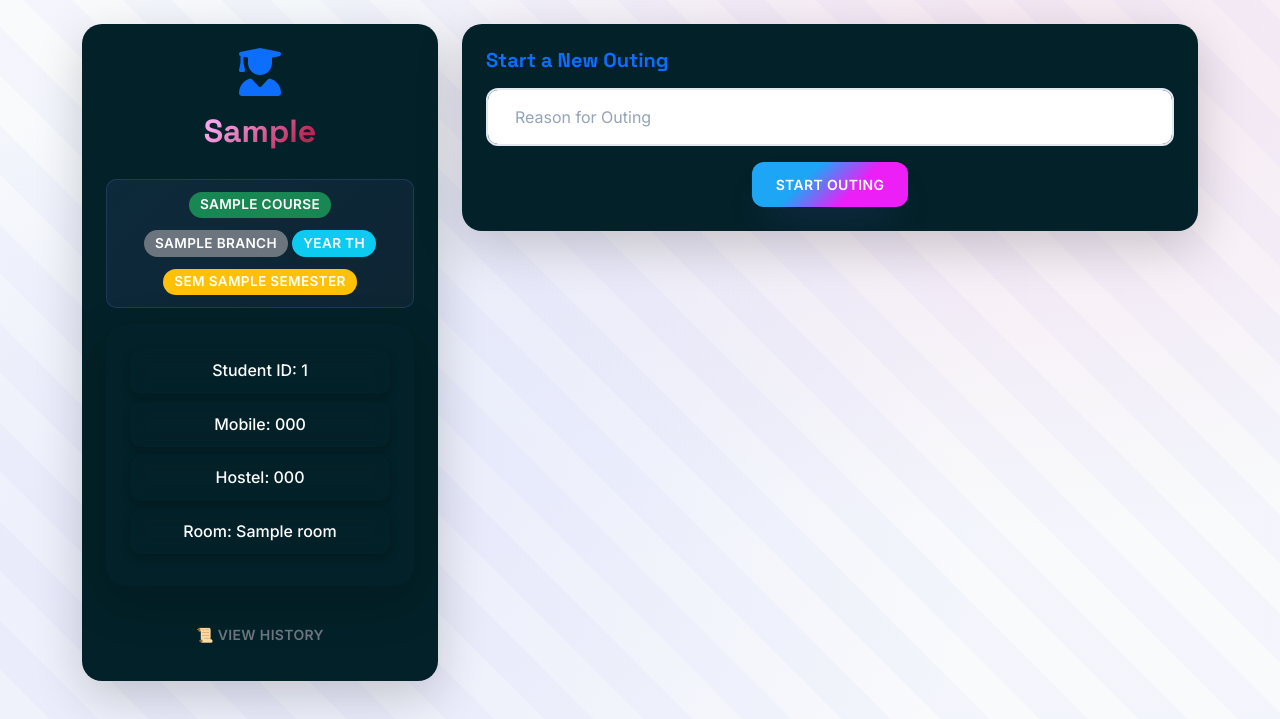
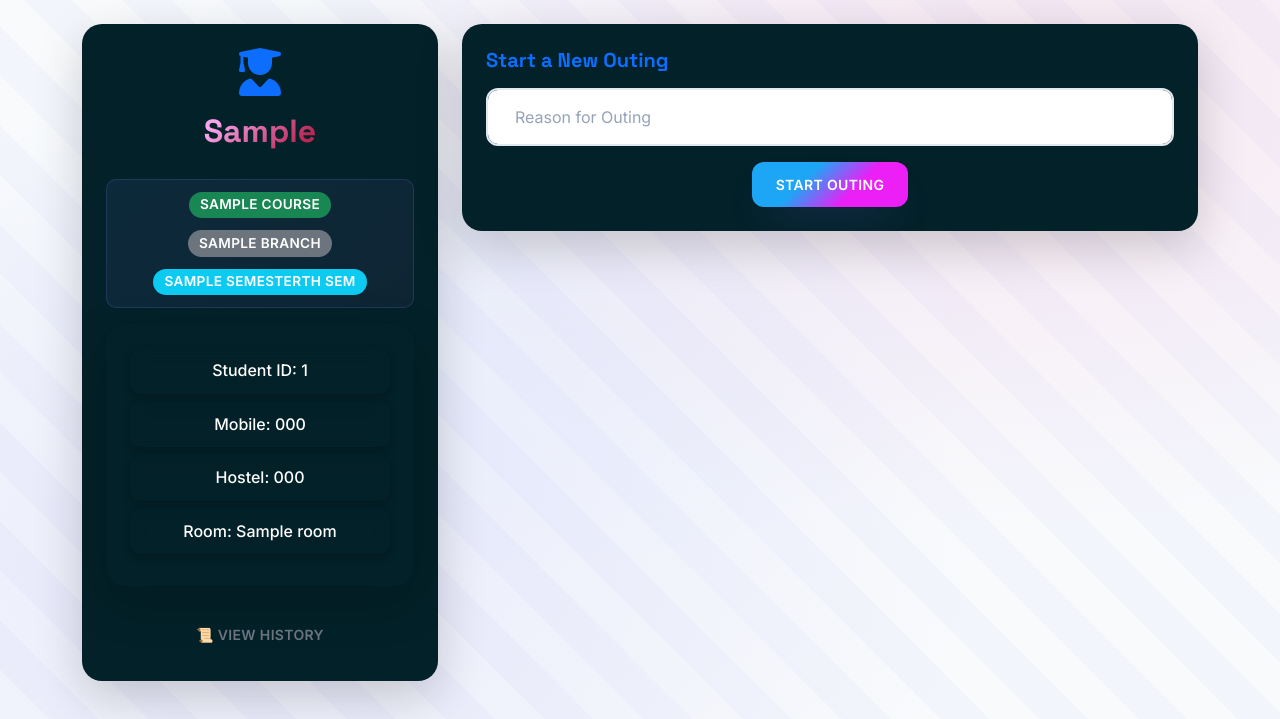
Before and after one commit to strange-exe/Outing, a Flask app: template templates/student.html in a window 1280 px wide. Shown: the part 81-800 px from the top of the page. Run offline with Flask 3, Linux system fonts and the light colour scheme; the template is opened without the code that fills it: most values are stand-ins (such as "Sample title", 1, 10 or a date in 2020).

Commit message:
UI Update

```diff
--- a/templates/student.html
+++ b/templates/student.html
@@ -11,8 +11,7 @@
         <div class="summary-badges d-flex flex-wrap gap-1 justify-content-center">
           <span class="badge bg-success">{{ student.course }}</span>
           <span class="badge bg-secondary">{{ student.branch }}</span>
-          <span class="badge bg-info">Year {{ student.year | ordinal }}</span>
-          <span class="badge bg-warning">Sem {{ student.semester }}</span>
+          <span class="badge bg-info">{{student.semester }}{{ student.semester | ordinal }} Sem</span>
         </div>
       </div>
     <div class="card card-glass shadow-lg p-4 text-center">
```
